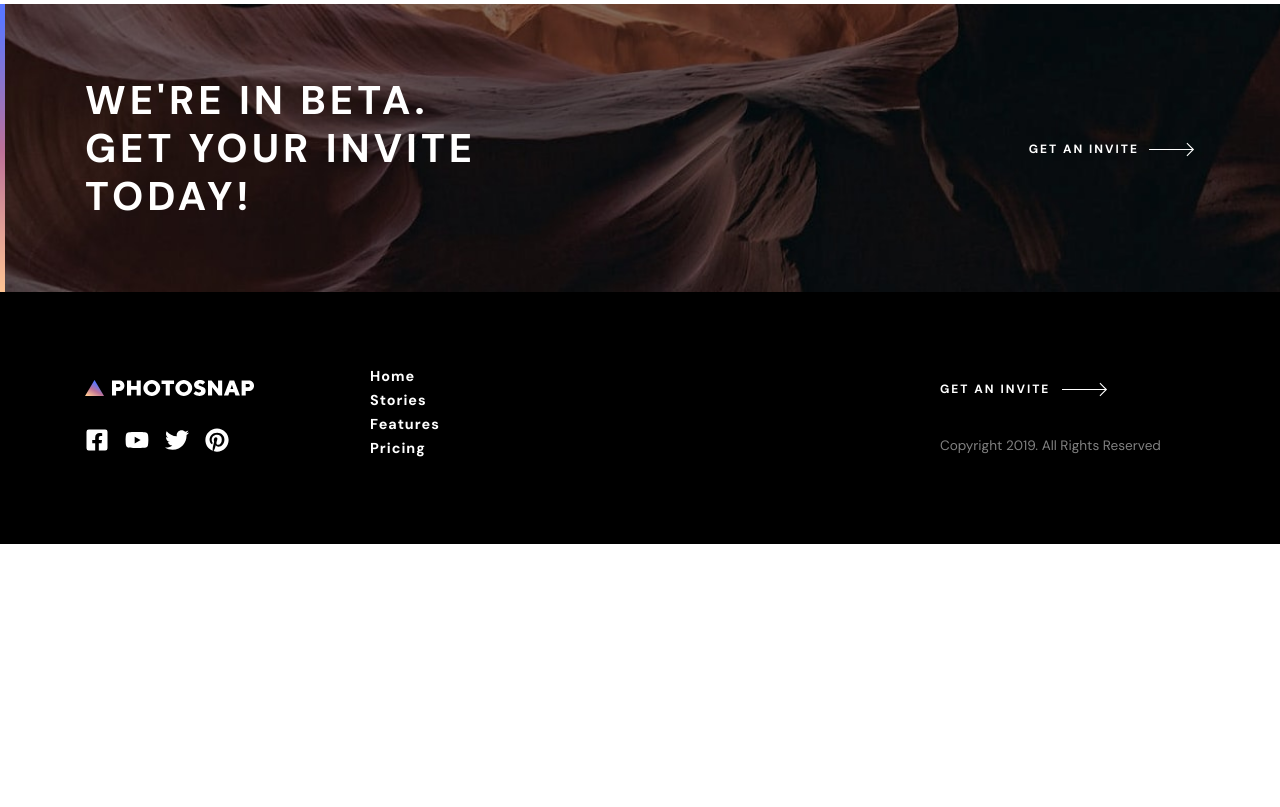
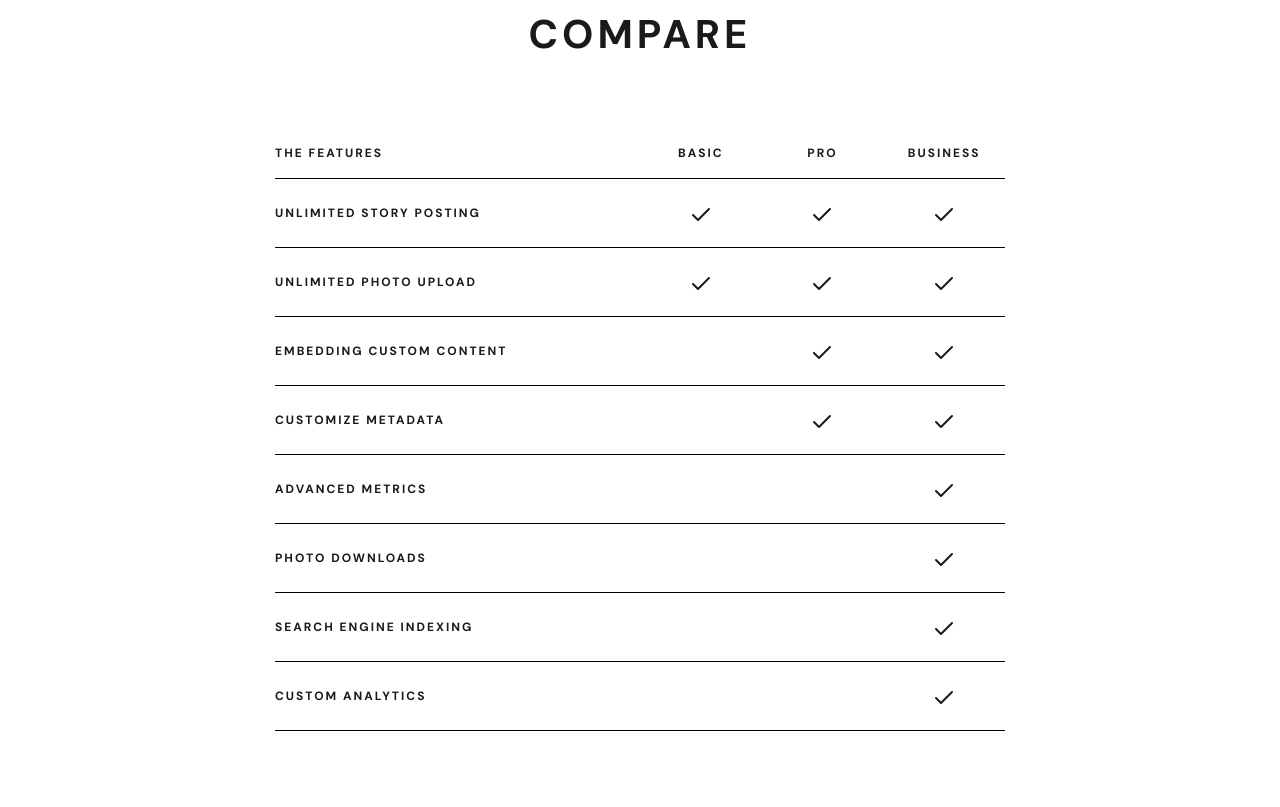
Before and after one commit to Matthew-Hodgetts/Photosnap-fem, a Gatsby site: page /pricing in a window 1280 px wide. Shown: the part 1173-1980 px from the top of the page. Before the commit the page ends 1717 px from the top, so only its background shows below. Built offline with nearby package versions, Linux system fonts and the light colour scheme; Gatsby itself is replaced by a stand-in of ours.

Commit message:
Compare table made. Pricing page done

```diff
--- /dev/null
+++ b/src/components/pricing/Compare/Compare.jsx
@@ -0,0 +1,255 @@
+import React from "react";
+
+import styles from "./Compare.module.scss";
+
+import { FiCheck } from "react-icons/fi";
+
+const Compare = () => {
+  return (
+    <section className={`pb-6 ${styles.compare}`}>
+      <div className="container">
+        <div className="row">
+          <div className="col text-center">
+            <h2 className={styles.title}>Compare</h2>
+          </div>
+        </div>
+        <div className="row">
+          <div className="col-md-8 offset-md-2">
+            <div className={`row no-gutters ${styles.topRow}`}>
+              <div className="col-12 col-md-6">The Features</div>
+              <div className="d-none d-md-block col-md-2 text-md-center">
+                Basic
+              </div>
+              <div className="d-none d-md-block col-md-2 text-md-center">
+                Pro
+              </div>
+              <div className="d-none d-md-block col-md-2 text-md-center">
+                Business
+              </div>
+            </div>
+            <div className={`row align-items-center no-gutters ${styles.row}`}>
+              <div className="col-12 col-md-6">Unlimited story posting</div>
+              <div className="col col-md-2 text-md-center">
+                <div className={styles.level}>
+                  <span className={`d-md-none ${styles.levelTitle}`}>
+                    Basic
+                  </span>
+                  <span className={styles.check}>
+                    <FiCheck />
+                  </span>
+                </div>
+              </div>
+              <div className="col col-md-2 text-md-center">
+                <div className={styles.level}>
+                  <span className={`d-md-none ${styles.levelTitle}`}>Pro</span>
+                  <span className={styles.check}>
+                    <FiCheck />
+                  </span>
+                </div>
+              </div>
+              <div className="col col-md-2 text-md-center">
+                <div className={styles.level}>
+                  <span className={`d-md-none ${styles.levelTitle}`}>
+                    Business
+                  </span>
+                  <span className={styles.check}>
+                    <FiCheck />
+                  </span>
+                </div>
+              </div>
+            </div>
+            <div className={`row align-items-center no-gutters ${styles.row}`}>
+              <div className="col-12 col-md-6">Unlimited Photo Upload</div>
+              <div className="col col-md-2 text-md-center">
+                <div className={styles.level}>
+                  <span className={`d-md-none ${styles.levelTitle}`}>
+                    Basic
+                  </span>
+                  <span className={styles.check}>
+                    <FiCheck />
+                  </span>
+                </div>
+              </div>
+              <div className="col col-md-2 text-md-center">
+                <div className={styles.level}>
+                  <span className={`d-md-none ${styles.levelTitle}`}>Pro</span>
+                  <span className={styles.check}>
+                    <FiCheck />
+                  </span>
+                </div>
+              </div>
+              <div className="col col-md-2 text-md-center">
+                <div className={styles.level}>
+                  <span className={`d-md-none ${styles.levelTitle}`}>
+                    Business
+                  </span>
+                  <span className={styles.check}>
+                    <FiCheck />
+                  </span>
+                </div>
+              </div>
+            </div>
+            <div className={`row align-items-center no-gutters ${styles.row}`}>
+              <div className="col-12 col-md-6">Embedding custom content</div>
+              <div className="col col-md-2 text-md-center">
+                <div className={styles.level}>
+                  <span className={`d-md-none ${styles.levelTitle}`}>
+                    Basic
+                  </span>
+                </div>
+              </div>
+              <div className="col col-md-2 text-md-center">
+                <div className={styles.level}>
+                  <span className={`d-md-none ${styles.levelTitle}`}>Pro</span>
+                  <span className={styles.check}>
+                    <FiCheck />
+                  </span>
+                </div>
+              </div>
+              <div className="col col-md-2 text-md-center">
+                <div className={styles.level}>
+                  <span className={`d-md-none ${styles.levelTitle}`}>
+                    Business
+                  </span>
+                  <span className={styles.check}>
+                    <FiCheck />
+                  </span>
+                </div>
+              </div>
+            </div>
+            <div className={`row align-items-center no-gutters ${styles.row}`}>
+              <div className="col-12 col-md-6">Customize metadata</div>
+              <div className="col col-md-2 text-md-center">
+                <div className={styles.level}>
+                  <span className={`d-md-none ${styles.levelTitle}`}>
+                    Basic
+                  </span>
+                </div>
+              </div>
+              <div className="col col-md-2 text-md-center">
+                <div className={styles.level}>
+                  <span className={`d-md-none ${styles.levelTitle}`}>Pro</span>
+                  <span className={styles.check}>
+                    <FiCheck />
+                  </span>
+                </div>
+              </div>
+              <div className="col col-md-2 text-md-center">
+                <div className={styles.level}>
+                  <span className={`d-md-none ${styles.levelTitle}`}>
+                    Business
+                  </span>
+                  <span className={styles.check}>
+                    <FiCheck />
+                  </span>
+                </div>
+              </div>
+            </div>
+            <div className={`row align-items-center no-gutters ${styles.row}`}>
+              <div className="col-12 col-md-6">Advanced Metrics</div>
+              <div className="col col-md-2 text-md-center">
+                <div className={styles.level}>
+                  <span className={`d-md-none ${styles.levelTitle}`}>
+                    Basic
+                  </span>
+                </div>
+              </div>
+              <div className="col col-md-2 text-md-center">
+                <div className={styles.level}>
+                  <span className={`d-md-none ${styles.levelTitle}`}>Pro</span>
+                </div>
+              </div>
+              <div className="col col-md-2 text-md-center">
+                <div className={styles.level}>
+                  <span className={`d-md-none ${styles.levelTitle}`}>
+                    Business
+                  </span>
+                  <span className={styles.check}>
+                    <FiCheck />
+                  </span>
+                </div>
+              </div>
+            </div>
+            <div className={`row align-items-center no-gutters ${styles.row}`}>
+              <div className="col-12 col-md-6">Photo Downloads</div>
+              <div className="col col-md-2 text-md-center">
+                <div className={styles.level}>
+                  <span className={`d-md-none ${styles.levelTitle}`}>
+                    Basic
+                  </span>
+                </div>
+              </div>
+              <div className="col col-md-2 text-md-center">
+                <div className={styles.level}>
+                  <span className={`d-md-none ${styles.levelTitle}`}>Pro</span>
+                </div>
+              </div>
+              <div className="col col-md-2 text-md-center">
+                <div className={styles.level}>
+                  <span className={`d-md-none ${styles.levelTitle}`}>
+                    Business
+                  </span>
+                  <span className={styles.check}>
+                    <FiCheck />
+                  </span>
+                </div>
+              </div>
+            </div>
+            <div className={`row align-items-center no-gutters ${styles.row}`}>
+              <div className="col-12 col-md-6">Search engine indexing</div>
+              <div className="col col-md-2 text-md-center">
+                <div className={styles.level}>
+                  <span className={`d-md-none ${styles.levelTitle}`}>
+                    Basic
+                  </span>
+                </div>
+              </div>
+              <div className="col col-md-2 text-md-center">
+                <div className={styles.level}>
+                  <span className={`d-md-none ${styles.levelTitle}`}>Pro</span>
+                </div>
+              </div>
+              <div className="col col-md-2 text-md-center">
+                <div className={styles.level}>
+                  <span className={`d-md-none ${styles.levelTitle}`}>
+                    Business
+                  </span>
+                  <span className={styles.check}>
+                    <FiCheck />
+                  </span>
+                </div>
+              </div>
+            </div>
+            <div className={`row align-items-center no-gutters ${styles.row}`}>
+              <div className="col-12 col-md-6">Custom Analytics</div>
+              <div className="col col-md-2 text-md-center">
+                <div className={styles.level}>
+                  <span className={`d-md-none ${styles.levelTitle}`}>
+                    Basic
+                  </span>
+                </div>
+              </div>
+              <div className="col col-md-2 text-md-center">
+                <div className={styles.level}>
+                  <span className={`d-md-none ${styles.levelTitle}`}>Pro</span>
+                </div>
+              </div>
+              <div className="col col-md-2 text-md-center">
+                <div className={styles.level}>
+                  <span className={`d-md-none ${styles.levelTitle}`}>
+                    Business
+                  </span>
+                  <span className={styles.check}>
+                    <FiCheck />
+                  </span>
+                </div>
+              </div>
+            </div>
+          </div>
+        </div>
+      </div>
+    </section>
+  );
+};
+
+export default Compare;
--- /dev/null
+++ b/src/components/pricing/Compare/Compare.module.scss
@@ -0,0 +1,37 @@
+.compare {
+  font-size: 12px;
+  font-weight: 700;
+  letter-spacing: 2px;
+  text-transform: uppercase;
+}
+
+.title {
+  font-size: 40px;
+  letter-spacing: 4px;
+  margin-bottom: 64px;
+}
+
+.topRow {
+  border-bottom: 1px solid #000;
+  padding: 1rem 0;
+}
+
+.level {
+  display: flex;
+  flex-direction: column;
+}
+
+.levelTitle {
+  opacity: 0.5;
+  font-size: 10px;
+  margin-top: 10px;
+}
+
+.check {
+  font-size: 1.5rem;
+}
+
+.row {
+  padding: 1rem 0;
+  border-bottom: 1px solid #000;
+}
--- a/src/pages/pricing.jsx
+++ b/src/pages/pricing.jsx
@@ -6,6 +6,8 @@ import SEO from "@common/Seo/Seo";
 import FeatureRow from "@common/FeatureRow/FeatureRow";
 import Cta from "@common/Cta/Cta";
 import Plans from "@components/pricing/Plans/Plans";
+import Compare from "@components/pricing/Compare/Compare";
+
 import hero from "../images/pricing/hero.jpg";
 
 const PricingPage = () => {
@@ -19,6 +21,7 @@ const PricingPage = () => {
         special
       />
       <Plans />
+      <Compare />
       <Cta title="We're in beta. Get your invite today!" />
     </Layout>
   );
```
